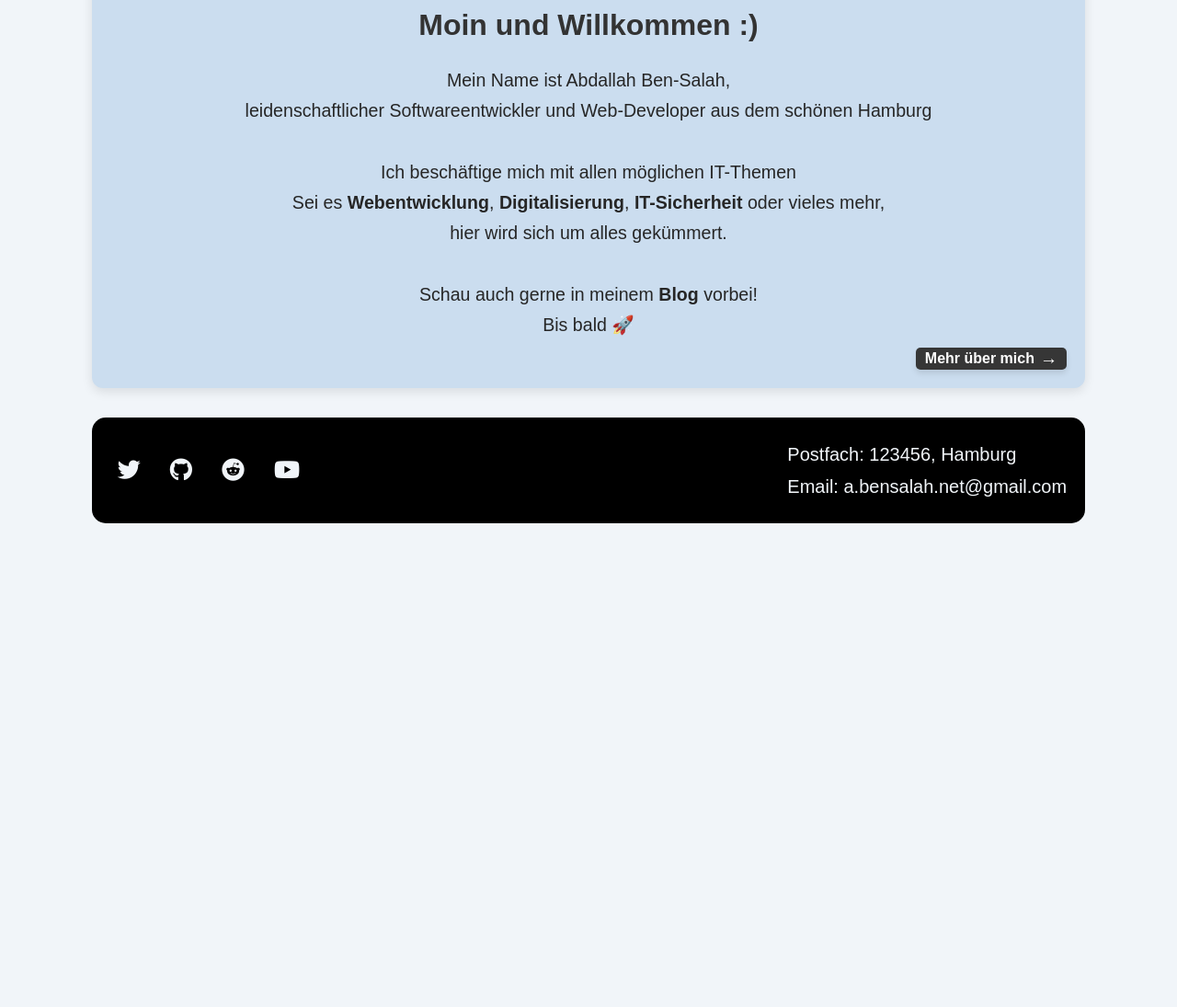
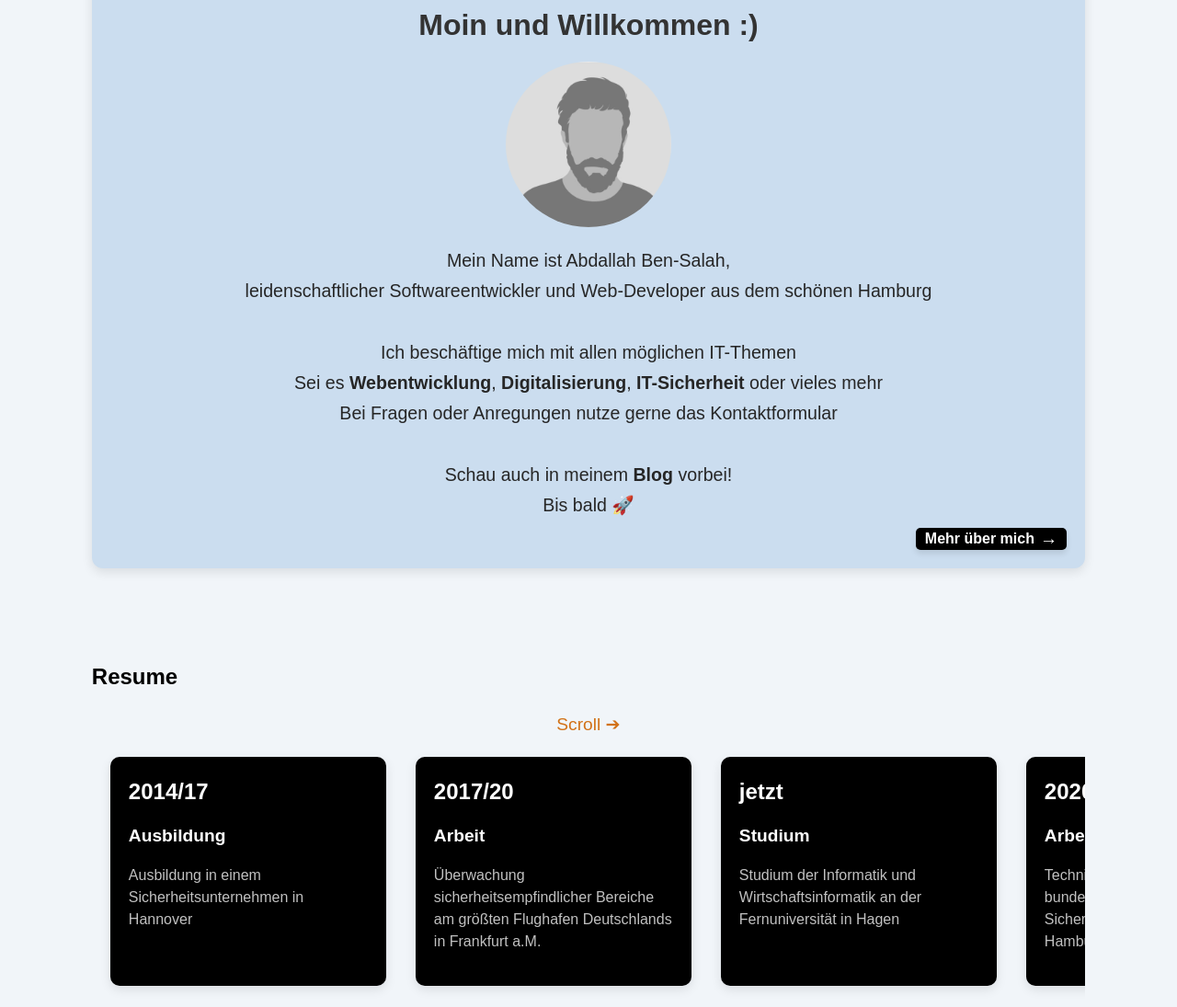
Before and after one commit to bensalah1992/benSalah-Website, an Astro site: page / in a window 1280 px wide. Shown: the part 162-1257 px from the top of the page at 92% size. Before the commit the page ends 800 px from the top, so only its background shows below. Built offline with nearby package versions, Linux system fonts and the light colour scheme; Astro itself is replaced by a stand-in of ours.

Commit message:
Added timeline

```diff
--- a/src/components/Intro.astro
+++ b/src/components/Intro.astro
@@ -1,9 +1,6 @@
----
-
----
-
 <div>
   <h2 id="intro-heading">Moin und Willkommen :)</h2>
+  <img src="/images/ich.jpg" alt="Profilbild" class="profile-pic">
   <p id="intro-paragraph">
     Mein Name ist Abdallah Ben-Salah,
     <br>
@@ -11,11 +8,11 @@
     <br><br>
     Ich beschäftige mich mit allen möglichen IT-Themen
     <br>
-    Sei es <b>Webentwicklung</b>, <b>Digitalisierung</b>, <b>IT-Sicherheit</b> oder vieles mehr,
+    Sei es <b>Webentwicklung</b>, <b>Digitalisierung</b>, <b>IT-Sicherheit</b> oder vieles mehr
     <br>
-    hier wird sich um alles gekümmert.
+    Bei Fragen oder Anregungen nutze gerne das Kontaktformular
     <br><br>
-    Schau auch gerne in meinem <b>Blog</b> vorbei!
+    Schau auch in meinem <b>Blog</b> vorbei!
     <br>
     Bis bald 🚀
   </p>
@@ -28,6 +25,7 @@
 <script>
   document.addEventListener('DOMContentLoaded', () => {
     let showingMore = false;
+    const profilePic = document.querySelector('.profile-pic');
 
     const texts = {
       intro: {
@@ -39,11 +37,11 @@
           <br><br>
           Ich beschäftige mich mit allen möglichen IT-Themen
           <br>
-          Sei es <b>Webentwicklung</b>, <b>Digitalisierung</b>, <b>IT-Sicherheit</b> oder vieles mehr,
+          Sei es <b>Webentwicklung</b>, <b>Digitalisierung</b>, <b>IT-Sicherheit</b> oder vieles mehr
           <br>
-          hier wird sich um alles gekümmert.
+          Bei Fragen oder Anregungen nutze gerne das Kontaktformular
           <br><br>
-          Schau auch gerne in meinem <b>Blog</b> vorbei!
+          Schau auch in meinem <b>Blog</b> vorbei!
           <br>
           Bis bald 🚀
         `,
@@ -78,9 +76,15 @@
       introParagraph.innerHTML = content.paragraph;
       toggleBtn.innerHTML = content.buttonText;
 
+      // Profilbild Ein / Aus
+      if (showingMore) {
+        profilePic.classList.remove('hidden');
+      } else {
+        profilePic.classList.add('hidden');
+      }
+
       showingMore = !showingMore;
-
-      toggleBtn.blur(); // Entfernt den Fokus nach dem Klicken
+      toggleBtn.blur();
     }
 
     document.getElementById('toggleBtn').addEventListener('click', toggleContent);
--- a/src/components/Navigation.astro
+++ b/src/components/Navigation.astro
@@ -6,6 +6,4 @@
   <a href="/">Home</a>
   <a href="/blog">Blog</a>
   <a href="/tags/">Tags</a>
-  <a href="https://x.com/ben_5alah" target="_blank" rel="noopener noreferrer">Twitter</a>
-  <a href="https://github.com/offline500" target="_blank" rel="noopener noreferrer">Github</a>
 </div>
--- /dev/null
+++ b/src/components/Timeline.astro
@@ -0,0 +1,45 @@
+---
+---
+<h2>Resume</h2>
+<div class="scroll-indicator"> Scroll ➔</div>
+<div class="timeline">
+  <div class="timeline-item">
+    <div class="timeline-date">2014/17</div>
+    <div class="timeline-content">
+      <h3>Ausbildung</h3>
+      <p>Ausbildung in einem Sicherheitsunternehmen in Hannover</p>
+    </div>
+  </div>
+
+  <div class="timeline-item">
+    <div class="timeline-date">2017/20</div>
+    <div class="timeline-content">
+      <h3>Arbeit</h3>
+      <p>Überwachung sicherheitsempfindlicher Bereiche am größten Flughafen Deutschlands in Frankfurt a.M.</p>
+    </div>
+  </div>
+
+  <div class="timeline-item">
+    <div class="timeline-date">jetzt</div>
+    <div class="timeline-content">
+      <h3>Studium</h3>
+      <p>Studium der Informatik und Wirtschaftsinformatik an der Fernuniversität in Hagen</p>
+    </div>
+  </div>
+
+  <div class="timeline-item">
+    <div class="timeline-date">2020/jetzt</div>
+    <div class="timeline-content">
+      <h3>Arbeit</h3>
+      <p>Technischer Mitarbeiter in einem bundesweit tätigen Sicherheitsunternehmen in Hamburg</p>
+    </div>
+  </div>
+
+  <div class="timeline-item">
+    <div class="timeline-date">2024</div>
+    <div class="timeline-content">
+      <h3>Web-Developer</h3>
+      <p>Entwicklung der Website der Johann-Quast GmbH</p>
+    </div>
+  </div>
+</div>
--- a/src/layouts/BaseLayout.astro
+++ b/src/layouts/BaseLayout.astro
@@ -18,6 +18,7 @@ const { pageTitle } = Astro.props;
     <Header />
     <h1>{pageTitle}</h1>
     <slot />
+    <br><br><br><br>
     <Footer />
     <script>
       import "../scripts/menu.js";
--- a/src/pages/index.astro
+++ b/src/pages/index.astro
@@ -1,6 +1,7 @@
 ---
 import BaseLayout from '../layouts/BaseLayout.astro';
 import Intro from '../components/Intro.astro';
+import Timeline from '../components/Timeline.astro';
 const pageTitle = "";
 ---
 
@@ -8,4 +9,6 @@ const pageTitle = "";
   <div id="container" class="intro-container">
     <Intro />
   </div>
+  <br><br>
+  <Timeline/ >
 </BaseLayout>
--- a/src/styles/global.css
+++ b/src/styles/global.css
@@ -115,12 +115,87 @@ h1 {
   line-height: 1.7;
 }
 
+.profile-pic {
+  width: 180px;
+  height: 180px;
+  border-radius: 50%; /* Macht das Bild rund */
+  display: block;
+  margin: 1rem auto; /* Zentriert das Bild */
+  object-fit: cover; /* Passt das Bild an den Kreis an */
+}
+
+.profile-pic.hidden {
+  display: none;
+}
+
+.timeline {
+  display: flex;
+  overflow-x: scroll;
+  padding: 20px;
+  gap: 2rem;
+  position: relative;
+  scroll-behavior: smooth;
+  margin-bottom: 2rem; /* Platz für Scroll-Hinweis */
+}
+
+.timeline-item {
+  background-color: #000000;
+  border-radius: 10px;
+  padding: 20px;
+  min-width: 300px;
+  max-width: 350px;
+  box-shadow: 0 4px 12px rgba(0, 0, 0, 0.1);
+  transition: transform 0.3s ease, background-color 0.3s ease;
+  cursor: pointer;
+}
+
+.timeline-item:hover {
+  transform: scale(1.05);
+  background-color: #d27218
+}
+
+.timeline-date {
+  font-size: 1.5rem;
+  font-weight: bold;
+  color: #ffffff;
+  margin-bottom: 1rem;
+}
+
+.timeline-content h3 {
+  margin: 0;
+  color: #ffffff;
+  font-size: 1.2rem;
+}
+
+.timeline-content p {
+  color: #c1c1c1;
+  font-size: 1rem;
+}
+
+/* Scroll-Hinweis */
+.scroll-indicator {
+  text-align: center;
+  color: #d27218;
+  font-size: 1.2rem;
+  animation: bounce 1s infinite;
+  margin-top: 1rem;
+}
+
+/* Animation für Scroll-Hinweis */
+@keyframes bounce {
+  0%, 100% {
+    transform: translateX(0);
+  }
+  50% {
+    transform: translateX(5px);
+  }
+}
 /* Button Styles */
 .btn-transition {
   position: absolute;
   bottom: 20px;
   right: 20px;
-  background-color: #363636;
+  background-color: #000000;
   color: white;
   padding: 1px 10px;
   font-size: 1rem;
@@ -137,7 +212,7 @@ h1 {
 }
 
 .btn-transition:hover {
-  background-color: #4c1d95;
+  background-color: #d27218;
   box-shadow: 0 6px 10px rgba(0, 0, 0, 0.2);
 }
 
```
Also changed, not shown: public/images/ich.jpg (added).
